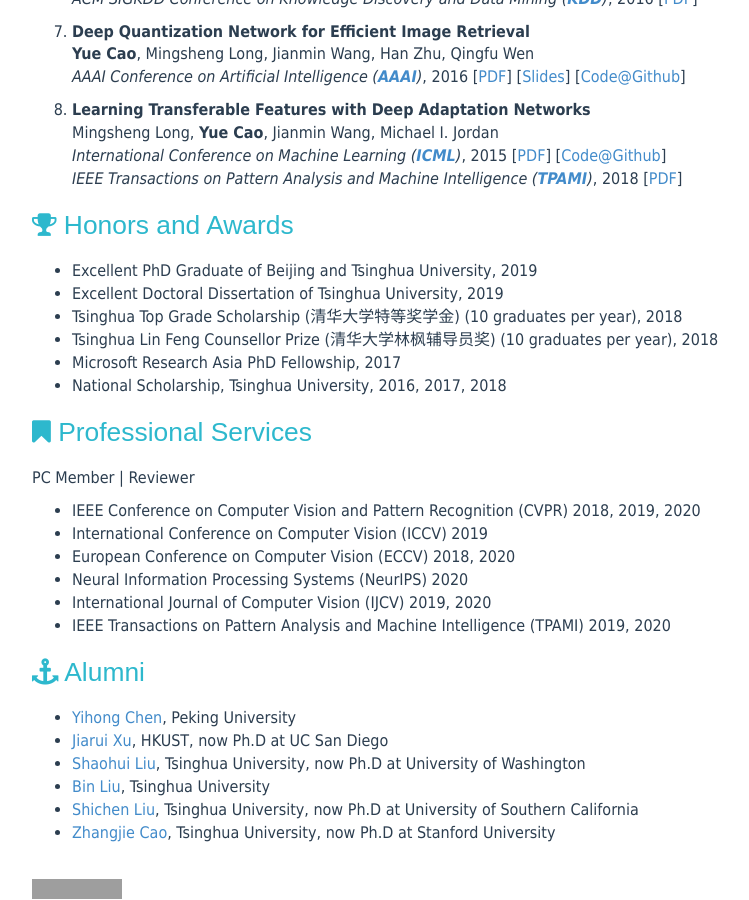
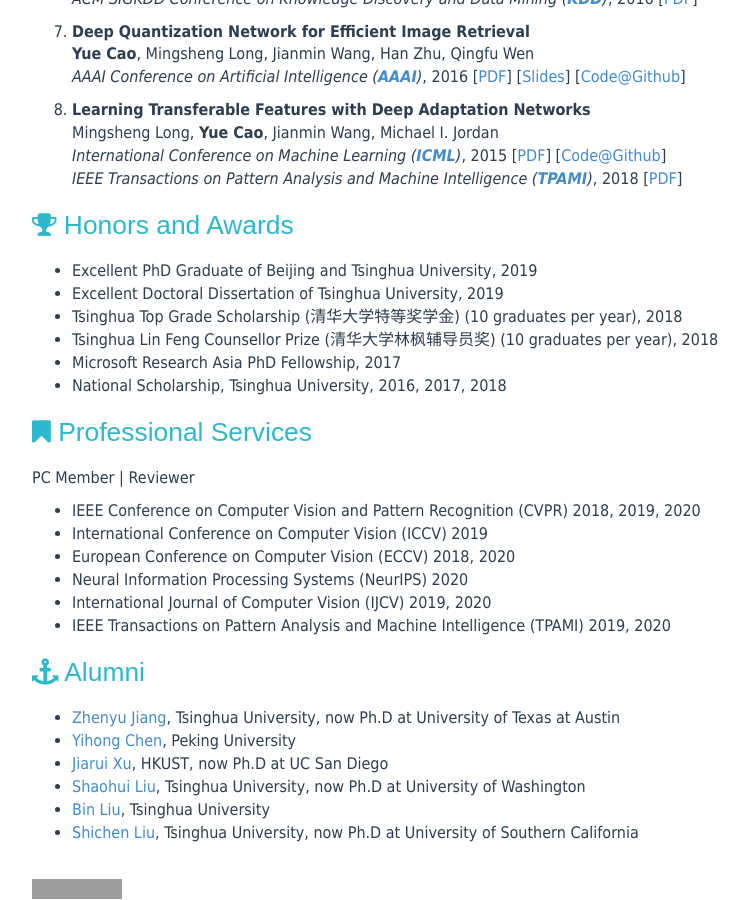
Before and after one commit to caoyue10/caoyue10.github.io, a Jekyll site: the page built from index.html, in a window 1280 px wide and 900 px high, scrolled down 1230 px. Shown: the whole window, without its empty margins (138-887 px from the left). Built offline with Jekyll 4.4.1, drawn with Linux system fonts in a browser that asks for light colours; the list of posts is cut into pages by our own code; grey boxes are pictures that could not be loaded.

Commit message:
Update index.html

```diff
--- a/index.html
+++ b/index.html
@@ -145,12 +145,12 @@ tagline:
     </header>
 	<p>
 	<ul>
+            <li><a href="https://zhenyujiang.me/">Zhenyu Jiang</a>, Tsinghua University, now Ph.D at University of Texas at Austin</li>
             <li><a href="https://scalsol.github.io/">Yihong Chen</a>, Peking University</li>
             <li><a href="http://jerryxu.net/">Jiarui Xu</a>, HKUST, now Ph.D at UC San Diego</li>
             <li><a href="http://b1ueber2y.me/">Shaohui Liu</a>, Tsinghua University, now Ph.D at University of Washington</li>
             <li><a href="https://scholar.google.com/citations?user=-RYlJvYAAAAJ&hl=zh-CN">Bin Liu</a>, Tsinghua University</li>
             <li><a href="https://shichenliu.github.io/">Shichen Liu</a>, Tsinghua University, now Ph.D at University of Southern California</li>
-            <li><a href="https://caozhangjie.github.io/">Zhangjie Cao</a>, Tsinghua University, now Ph.D at Stanford University</li>
 	</ul>
 	</p>
 </div>
```
